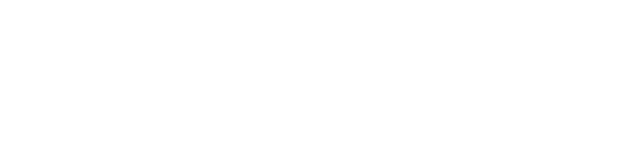
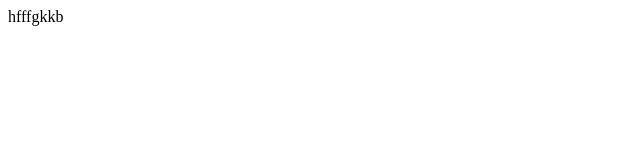
Before and after one commit to Dharnesh67/new, a plain HTML site: page index.html in a window 1280 px wide. Shown: the full height of the page, 0-640 px from the left. Drawn offline with Linux system fonts and the light colour scheme.

Commit message:
ojsofjaojdhjo

```diff
--- a/index.html
+++ b/index.html
@@ -6,6 +6,6 @@
     <title>Document</title>
 </head>
 <body>
-
+    hfffgkkb
 </body>
 </html>
```
